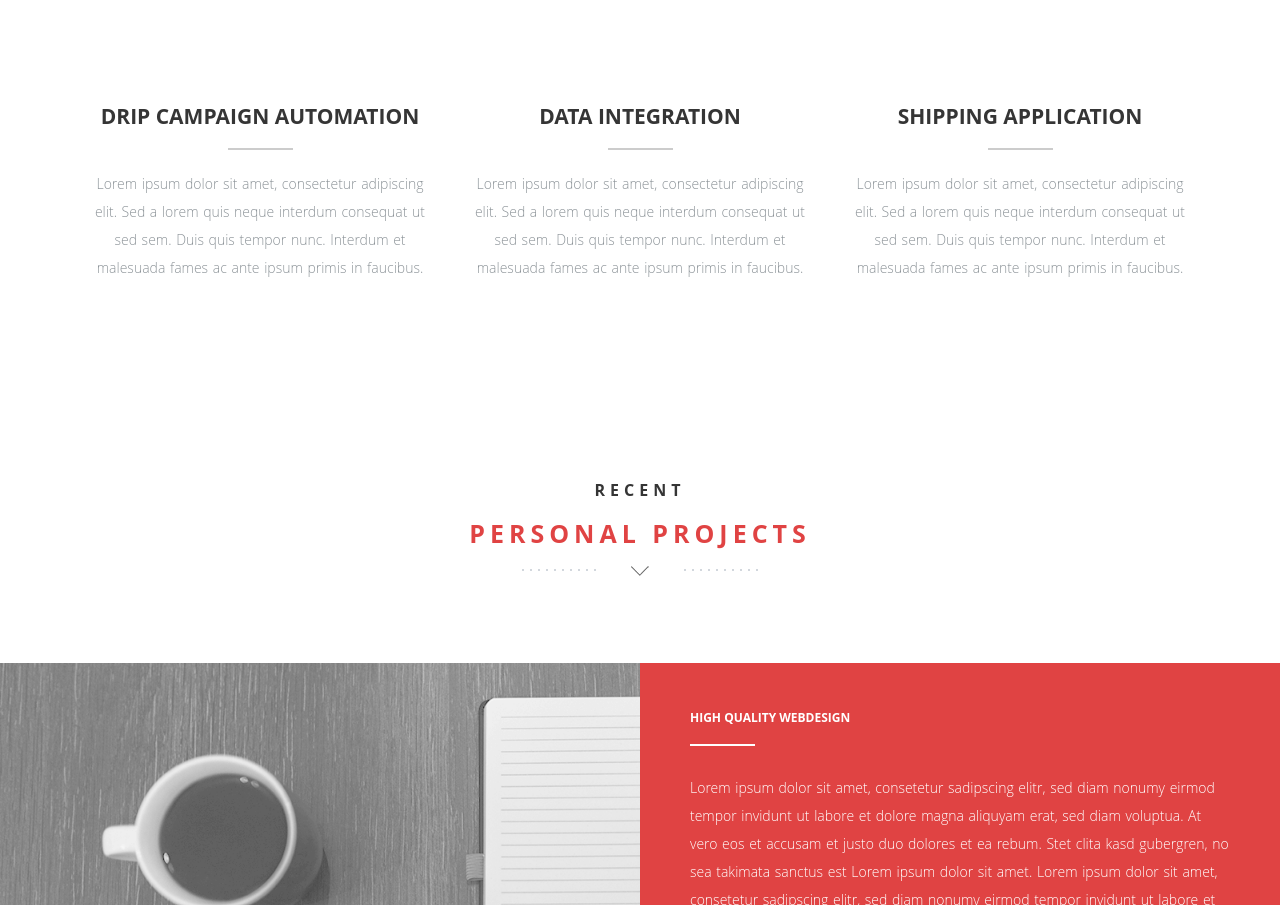
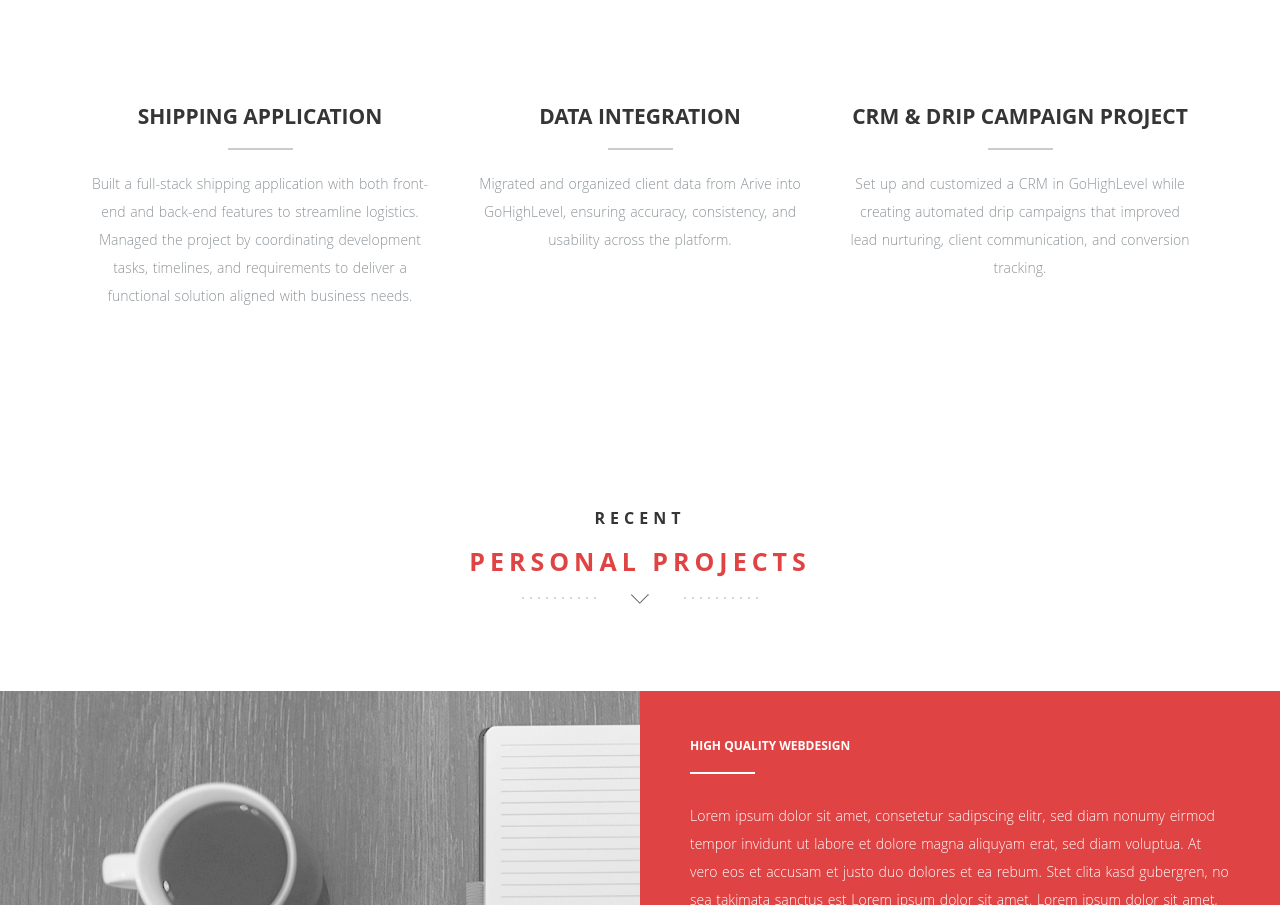
Before and after one commit to arianna-k/Arianna-k.github.io, a plain HTML site: page index.html in a window 1280 px wide. Shown: the part 1425-2330 px from the top of the page. Drawn offline with nearby package versions, Linux system fonts and the light colour scheme.

Commit message:
Include Projects and Descriptions

```diff
--- a/index.html
+++ b/index.html
@@ -132,21 +132,18 @@
           <div class="services">
           <!-- Service Box 1 -->
                   <div class="col-md-4 wp2 item">
-                    <h2>Drip Campaign Automation</h2><!-- Title -->
-                    <p>Lorem ipsum dolor sit amet, consectetur adipiscing elit. Sed a lorem quis neque interdum consequat ut sed sem. Duis quis tempor nunc. Interdum et malesuada fames ac ante ipsum
-                    primis in faucibus.</p><!-- Description -->
+                    <h2>Shipping Application</h2><!-- Title -->
+                    <p>Built a full-stack shipping application with both front-end and back-end features to streamline logistics. Managed the project by coordinating development tasks, timelines, and requirements to deliver a functional solution aligned with business needs.</p><!-- Description -->
                   </div>
           <!-- Service Box 2 -->
                   <div class="col-md-4 wp2 item delay-05s">
                     <h2>Data Integration</h2><!-- Title -->
-                    <p>Lorem ipsum dolor sit amet, consectetur adipiscing elit. Sed a lorem quis neque interdum consequat ut sed sem. Duis quis tempor nunc. Interdum et malesuada fames ac ante ipsum
-                    primis in faucibus.</p><!-- Description -->
+                    <p>Migrated and organized client data from Arive into GoHighLevel, ensuring accuracy, consistency, and usability across the platform.</p><!-- Description -->
                   </div>
           <!-- Service Box 3 -->
                   <div class="col-md-4 wp2 item delay-1s">
-                    <h2>Shipping Application</h2><!-- Title -->
-                    <p>Lorem ipsum dolor sit amet, consectetur adipiscing elit. Sed a lorem quis neque interdum consequat ut sed sem. Duis quis tempor nunc. Interdum et malesuada fames ac ante ipsum
-                    primis in faucibus.</p><!-- Description -->
+                    <h2>CRM & Drip Campaign Project</h2><!-- Title -->
+                    <p>Set up and customized a CRM in GoHighLevel while creating automated drip campaigns that improved lead nurturing, client communication, and conversion tracking.</p><!-- Description -->
                   </div>
           </div>
                   <div class="clearfix"></div>
```
